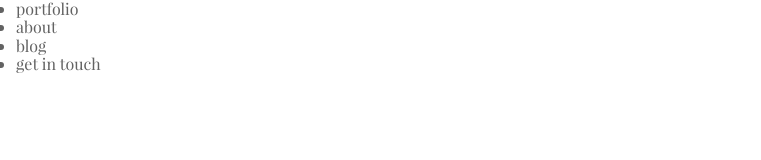
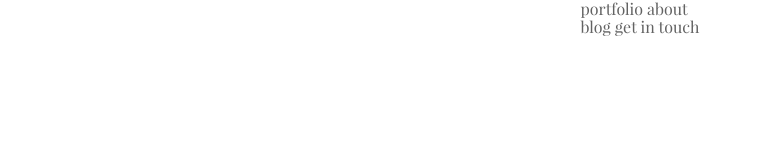
Before and after one commit to rakef/memGen, a website: page index.html in a window 1280 px wide. Shown: the whole page, without its empty margins (0-761 px from the left). Drawn offline with nearby package versions, Linux system fonts and the light colour scheme; files that its build step writes are made by us from their sources.

Commit message:
made a header

```diff
--- a/index.html
+++ b/index.html
@@ -13,12 +13,12 @@
         <header>
           <nav>
             <ul>
-              <li>portfolio</li>
-              <li>about</li>
+              <li><a href = "#">portfolio</a></li>
+              <li><a href = "#">about</a></li>
             </ul>
             <ul>
-              <li>blog</li>
-              <li>get in touch</li>
+              <li><a href = "#">blog</a></li>
+              <li><a href = "#">get in touch</a></li>
             </ul>
           </nav>
         </header>
--- a/scss/_header.scss
+++ b/scss/_header.scss
@@ -0,0 +1,7 @@
+header{
+    display: flex;
+    justify-content: center;
+}
+ header li{
+     display: inline;
+ }
```
Also changed, not shown: dist/style.css (added), 1 other file.
